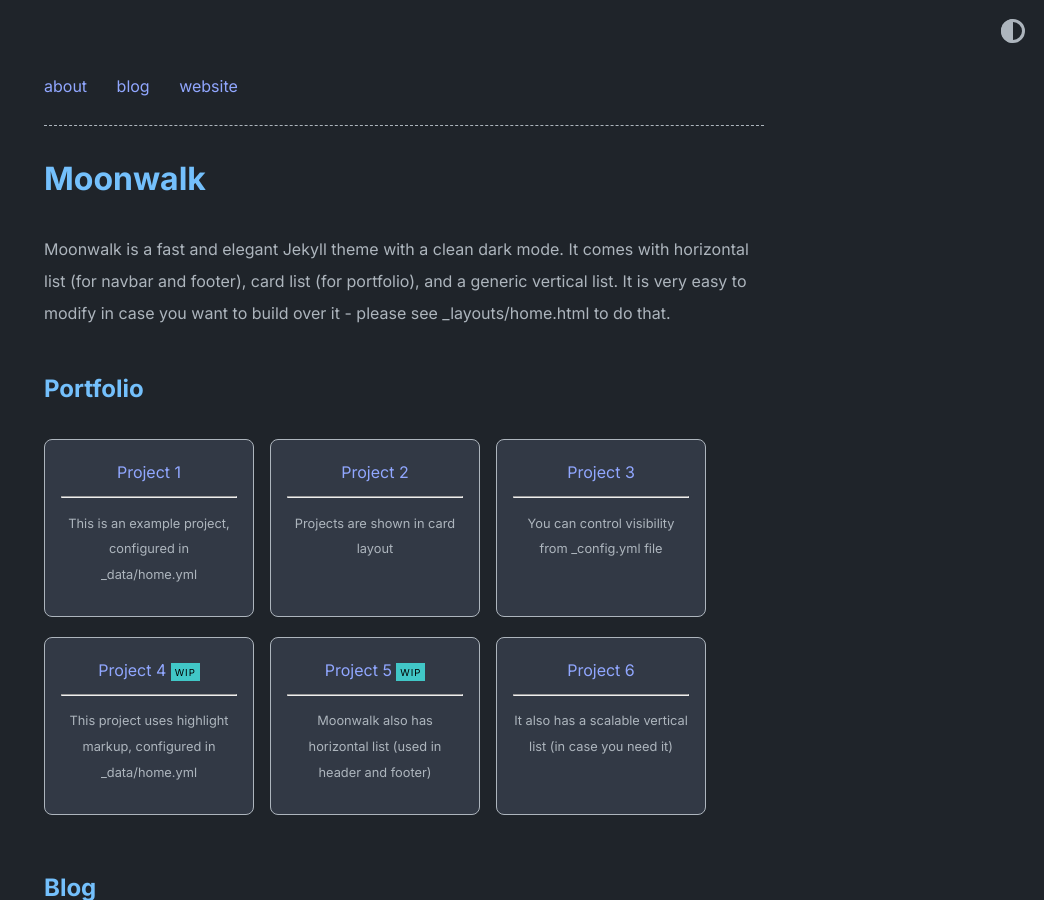
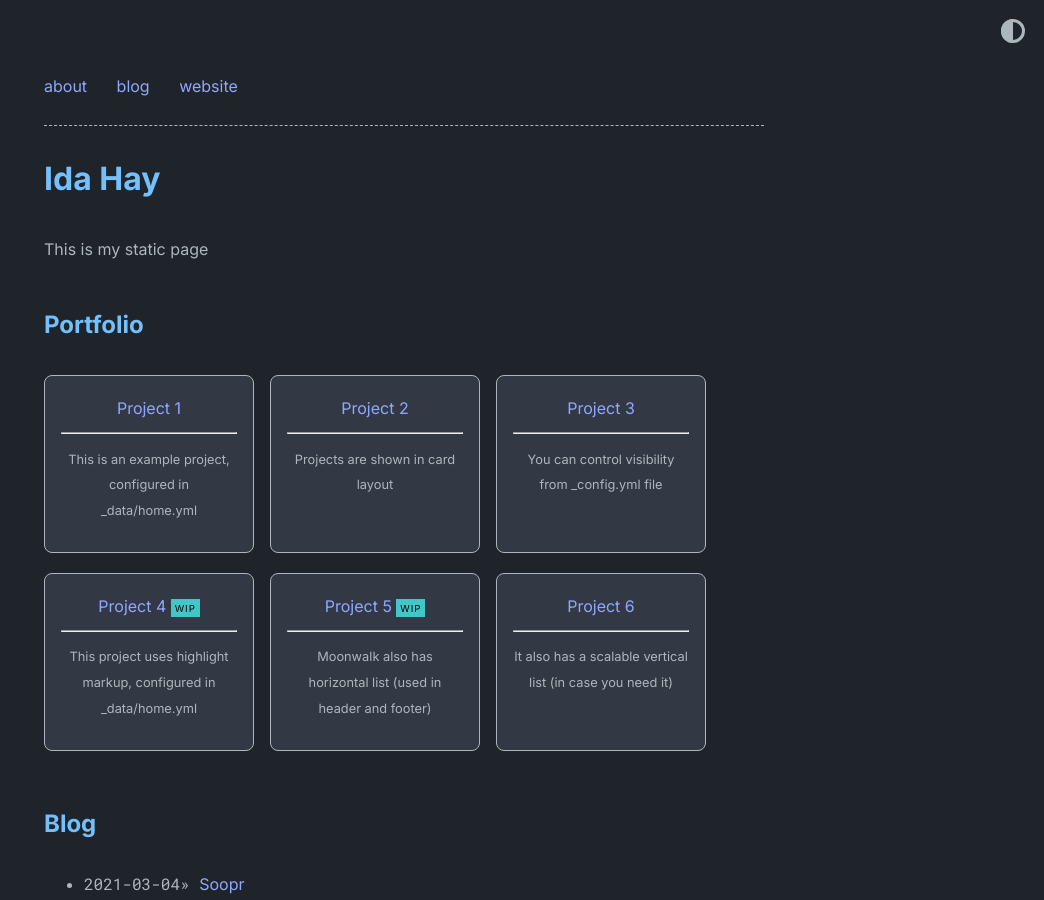
Before and after one commit to idax6797/idax6797.github.io, a Jekyll site: the page built from index.md, in a window 1280 px wide and 900 px high. Shown: the whole window, without its empty margins (236-1280 px from the left). Built offline with Jekyll 4.4.1, drawn with Linux system fonts in a browser that asks for light colours; some of the changed text lies outside the part shown.

Commit message:
new headline and desc.

```diff
--- a/_config.yml
+++ b/_config.yml
@@ -1,16 +1,12 @@
-title: Moonwalk
-author: Abhinav Saxena
-url: https://www.abhinavsaxena.com/moonwalk # root address of the site
+title: Ida Hay
+author: Ida Hay
+url: https://idax6797.github.io # root address of the site
 description: > # description of the site (multiple lines allowed)
-  Moonwalk is a fast and elegant Jekyll theme with a clean dark mode. It comes with horizontal list (for navbar and footer), card list (for portfolio), and a generic vertical list. It is very easy to modify in case you want to build over it - please see _layouts/home.html to do that.
+  This is my static page
 
 permalink: /:slug
 
 favicon: "./logo.png" # relative path to site's favicon
-
-twitter:
-    username: abhinav # update or delete this
-    card: summary_large_image
 
 #theme: moonwalk # if you are using GitHub Pages, change it to remote_theme: abhinavs/moonwalk
 remote_theme: abhinavs/moonwalk
```
